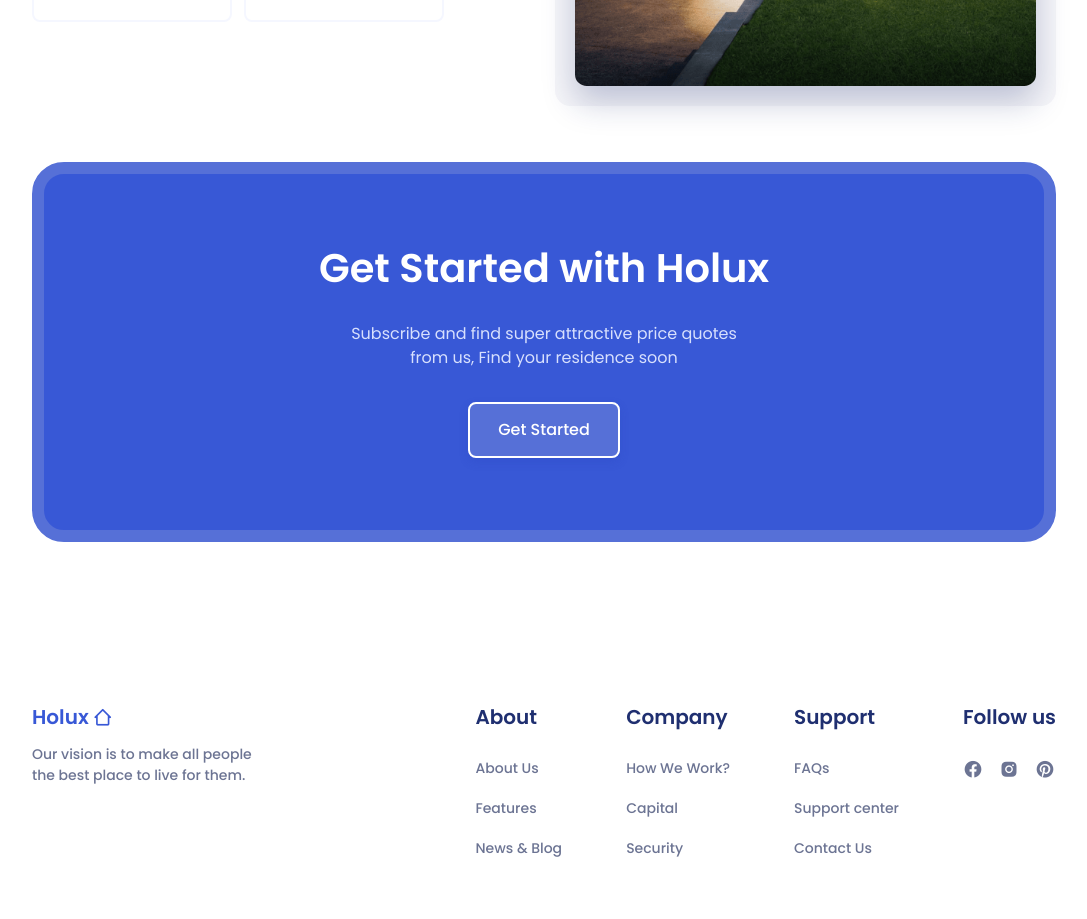
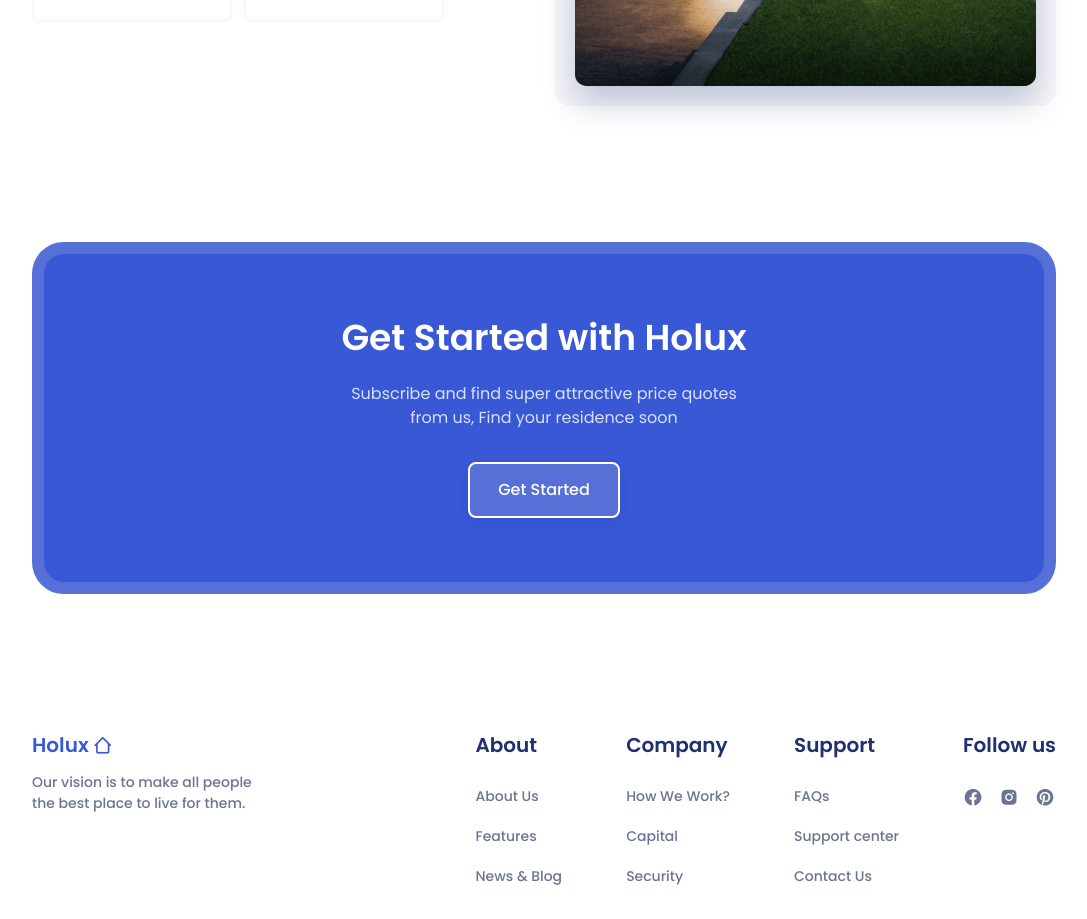
Before and after one commit to shoproizoshlo/real-state-website-vue-ts, a Vue app: page / in a window 1280 px wide. Shown: the part 3300-4219 px from the top of the page, without its empty margins (96-1183 px from the left). Built offline with nearby package versions, Linux system fonts and the light colour scheme.

Commit message:
added tailwind classes to subscribe section

```diff
--- a/src/components/main/Subscribe.vue
+++ b/src/components/main/Subscribe.vue
@@ -1,8 +1,16 @@
 <template>
-  <section class="subscribe section">
-    <div class="subscribe__container wrapper">
-      <h1 class="subscribe__title">Get Started with Holux</h1>
-      <p class="subscribe__description">
+  <section class="subscribe py-10 p-0 section">
+    <div
+      class="py-12 lg:pt-16 pb-16 px-8 md:px-52 lg:px-40 bg-first-color text-center subscribe__container wrapper"
+    >
+      <h1
+        class="mb-4 lg:mb-6 text-h2-font-size lg:text-4xl text-white subscribe__title"
+      >
+        Get Started with Holux
+      </h1>
+      <p
+        class="mb-8 lg:px-32 lg:py-0 text-small-font-size lg:text-normal-font-size-large subscribe__description"
+      >
         Subscribe and find super attractive price quotes from us, Find your
         residence soon
       </p>
@@ -16,38 +24,19 @@ export default {};
 </script>
 
 <style scoped>
-.subscribe {
-  padding: 2.5rem 0;
-}
-/* py-12 px-8 bg-first-color text-center */
 .subscribe__container {
-  background-color: var(--first-color);
-  padding: 3rem 2rem;
-  text-align: center;
-
   border-radius: 1.25rem;
   border: 6px solid var(--first-color-light);
 }
-.subscribe__title {
-  font-size: var(--h2-font-size);
-  color: #fff;
-  margin-bottom: 1rem;
-}
-/* mb-8 text-small-font-size */
 .subscribe__description {
-  font-size: var(--small-font-size);
-  margin-bottom: 2rem;
-
   color: hsl(228, 90%, 92%);
 }
-/* bg-first-color-light text-small-font-size */
 .subscribe__button {
   background: var(--first-color-light);
   font-size: var(--small-font-size);
 
   border: 2px solid #fff;
 }
-/* hover:bg-first-color */
 .subscribe__button:hover {
   background-color: var(--first-color);
 }
@@ -58,25 +47,10 @@ export default {};
   }
 }
 
-@media screen and (min-width: 767px) {
-  .subscribe__container {
-    padding: 3rem 13rem;
-  }
-}
-
 @media screen and (min-width: 1023px) {
   .subscribe__container {
-    padding: 4rem 10rem 4.5rem;
     border-radius: 2rem;
     border: 12px solid var(--first-color-light);
-  }
-  .subscribe__title {
-    font-size: 2.5rem;
-    margin-bottom: 1.5rem;
-  }
-  .subscribe__description {
-    font-size: var(--normal-font-size);
-    padding: 0 8rem;
   }
   .subscribe__button {
     font-size: var(--normal-font-size);
```
